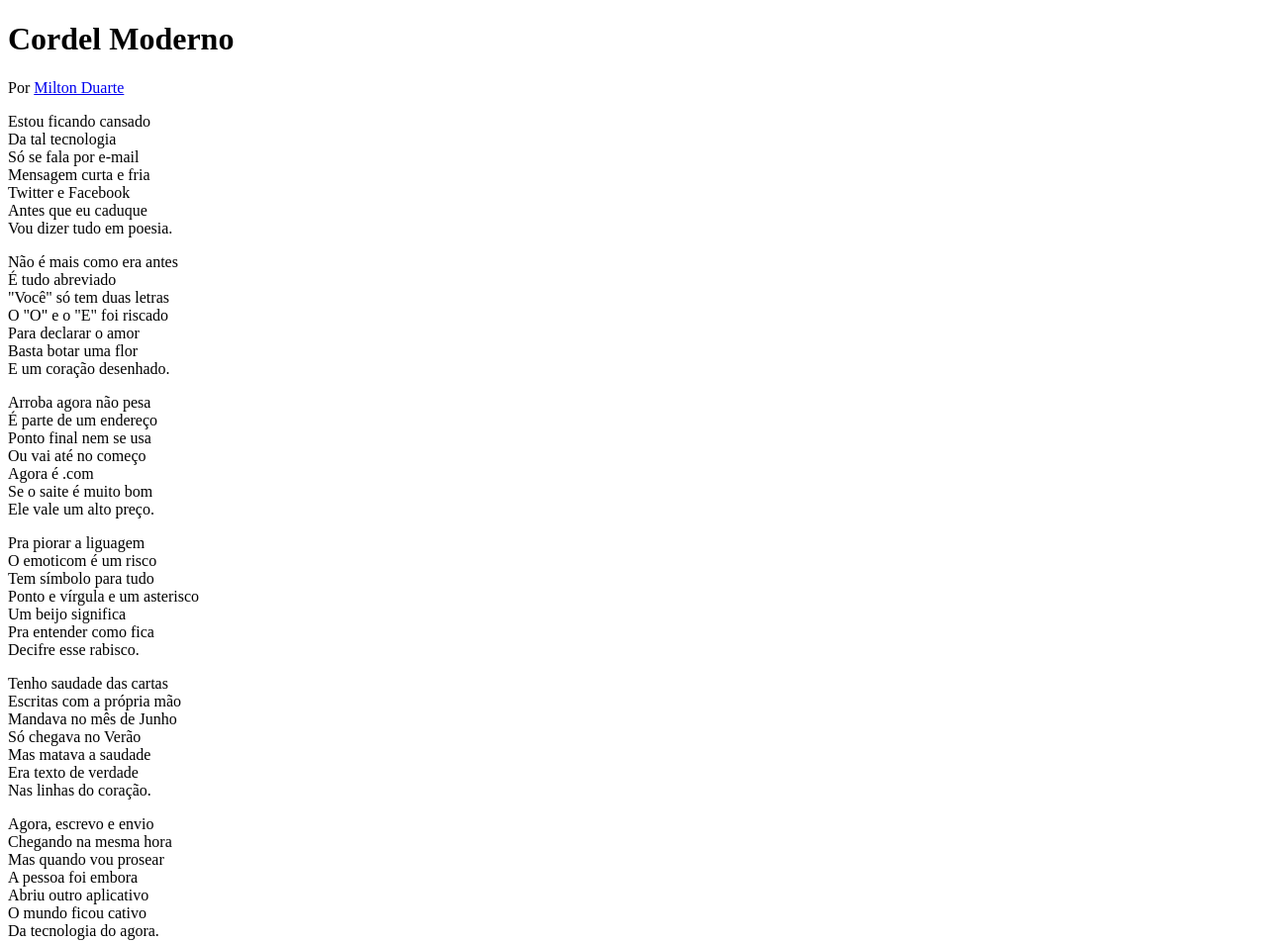
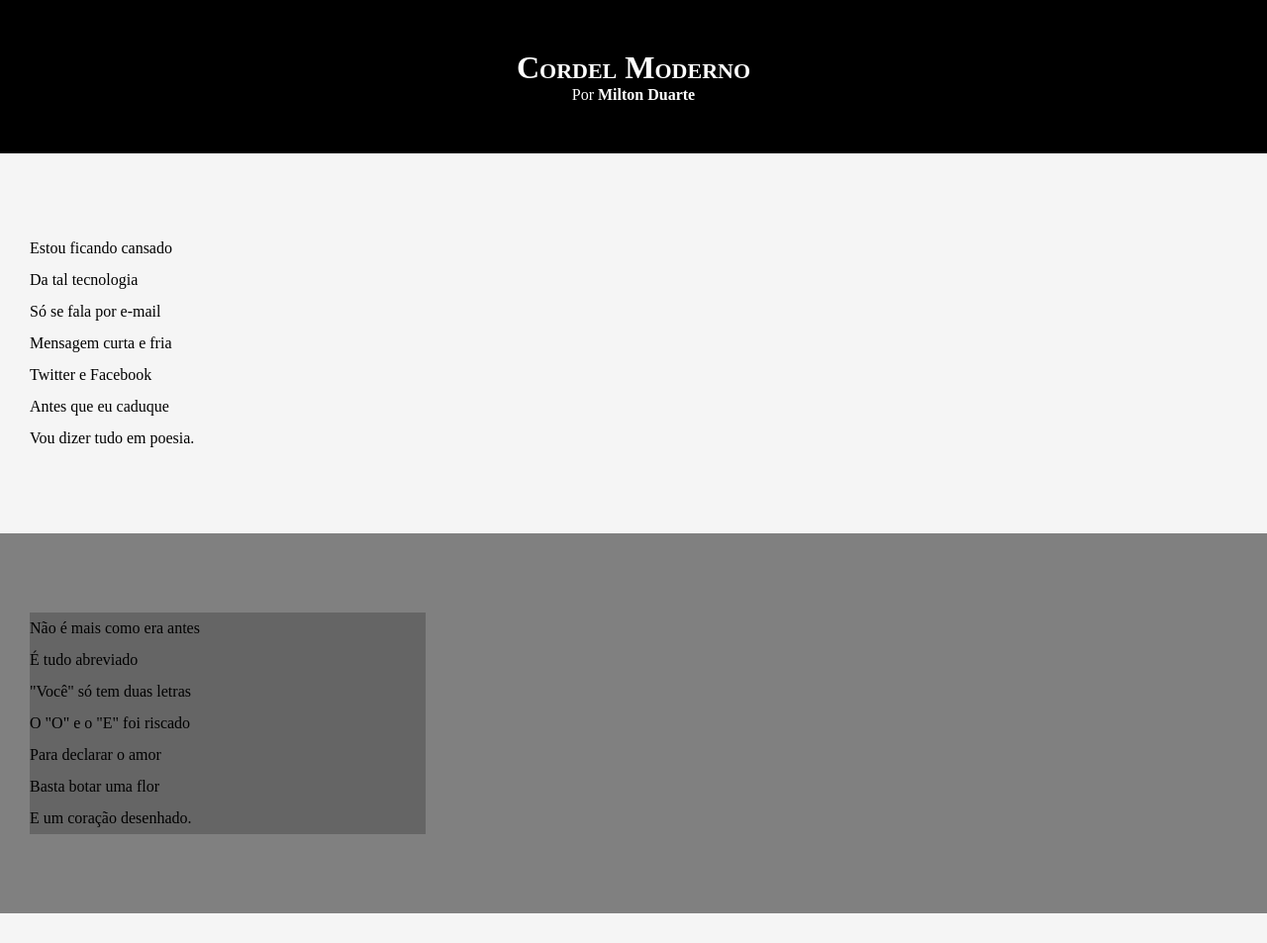
Before and after one commit to lmlucena/HTML-CSS, a plain HTML site: page Desafios/desafio04/index.html in a window 1280 px wide. Shown: the top 953 px of the page at 99% size. Drawn offline with Linux system fonts and the light colour scheme.

Commit message:
atualizei os estilos

```diff
--- a/Desafios/desafio04/estilo/style.css
+++ b/Desafios/desafio04/estilo/style.css
@@ -1 +1,63 @@
 @charset "UTF-8";
+
+* {
+    margin: 0px;
+    padding: 0px;
+}
+
+html, body {
+    min-height: 100vh;
+    background-color: darkgray;
+}
+
+header {
+    background-color: black;
+    color: white;
+    text-align: center;
+}
+
+header > h1 {
+    padding-top: 50px;
+    font-variant: small-caps;
+}
+
+header > p {
+    padding-bottom: 50px;
+}
+
+header a, footer a {
+    text-decoration: none;
+    color: white;
+    font-weight: bolder;
+}
+
+header a:hover, footer a:hover {
+    text-decoration: underline;
+}
+
+section {
+    padding-top: 10vh;
+    padding-bottom: 10vh;
+    line-height: 2em;
+    padding-left: 30px;
+}
+
+section.normal {
+    background-color: whitesmoke;
+    color: black;
+}
+
+section.imagem {
+    background-color: gray;
+}
+
+section.imagem > p {
+    width: 400px;
+    background-color: rgba(0, 0, 0, 0.212);
+}
+
+footer {
+    background-color: black;
+    color: white;
+    text-align: center;
+}
--- a/Desafios/desafio04/index.html
+++ b/Desafios/desafio04/index.html
@@ -17,7 +17,7 @@
         </p>
     </header>
 
-    <section>
+    <section class="normal">
         <p>
             Estou ficando cansado <br>
             Da tal tecnologia <br>
@@ -29,7 +29,7 @@
         </p>
     </section>
 
-    <section>
+    <section class="imagem">
         <p>
             Não é mais como era antes <br>
             É tudo abreviado <br>
@@ -41,7 +41,7 @@
         </p>
     </section>
 
-    <section>
+    <section class="normal">
         <p>
             Arroba agora não pesa <br>
             É parte de um endereço <br>
@@ -63,7 +63,7 @@
         </p>
     </section>
 
-    <section>
+    <section class="imagem">
         <p>
             Tenho saudade das cartas <br>
             Escritas com a própria mão <br>
@@ -75,7 +75,7 @@
         </p>
     </section>
 
-    <section>
+    <section class="normal">
         <p>
             Agora, escrevo e envio <br>
             Chegando na mesma hora <br>
@@ -98,7 +98,7 @@
     </section>
 
     <footer>
-        <p>Site criado por <a href="https://github.com/lmlucena" target="_blank">Leonardo</a>para o <a href="https://cursoemvideo.com" target="_blank">Curso em Video</a></p>
+        <p>Site criado por <a href="https://github.com/lmlucena" target="_blank">Leonardo</a> para o <a href="https://cursoemvideo.com" target="_blank">Curso em Video</a></p>
     </footer>
 </body>
 </html>
```
